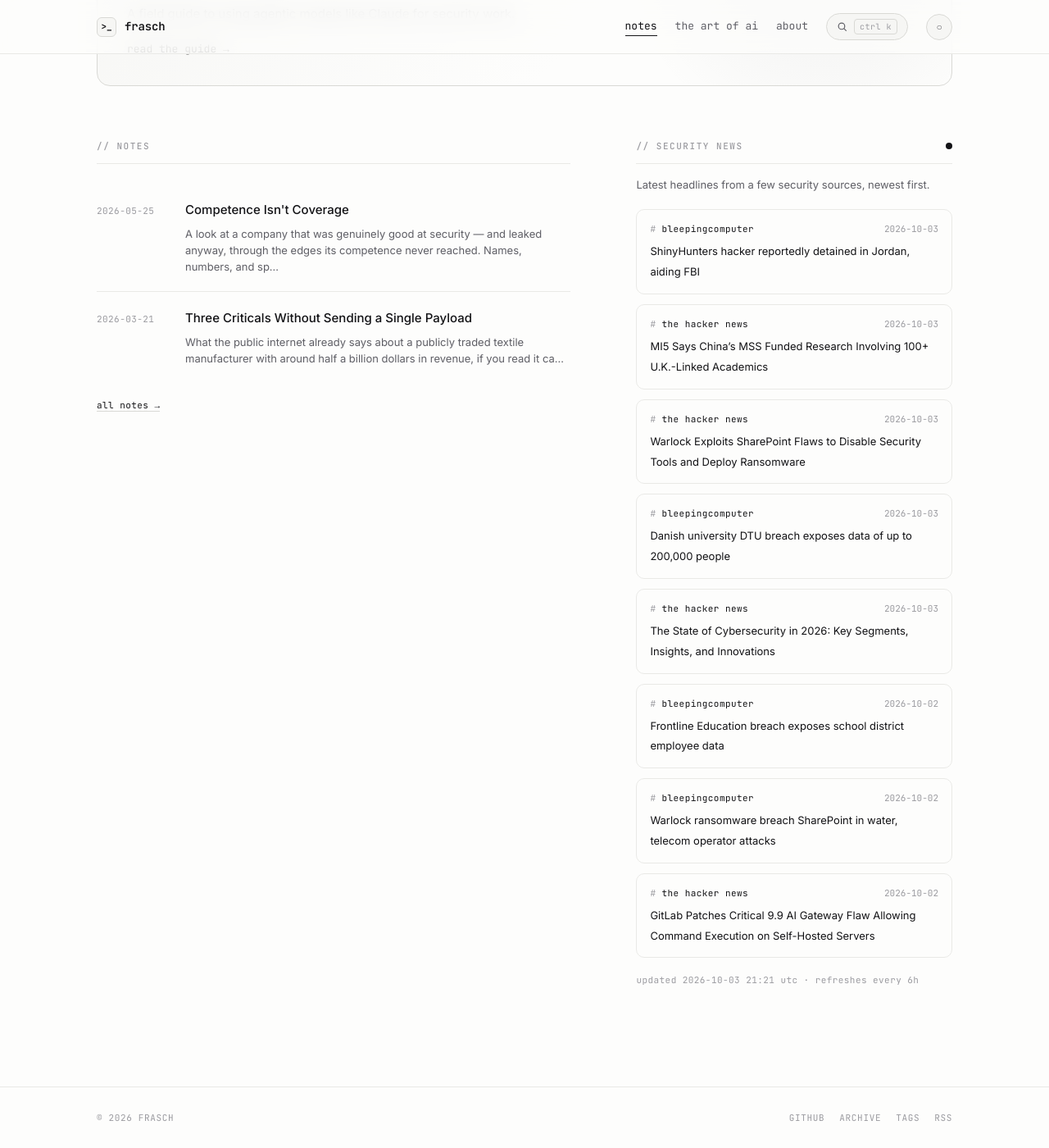
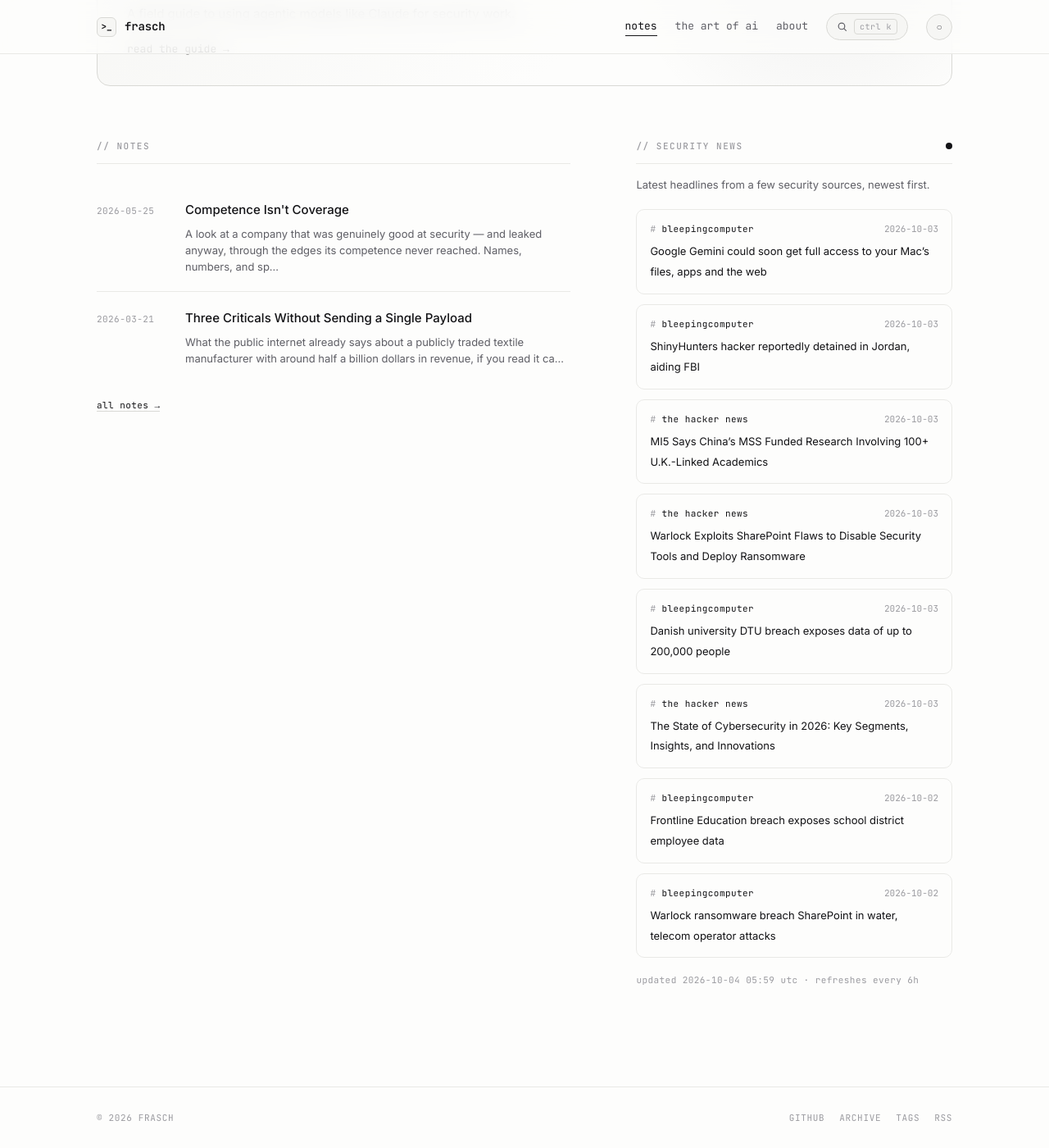
Before and after one commit to whoisfrasch/frasch, a Jekyll site: the page built from index.html, in a window 1280 px wide and 1400 px high, scrolled down 615 px. Shown: the whole window at 82% size. Built offline with Jekyll 4.4.1, drawn with Linux system fonts in a browser that asks for light colours.

Commit message:
Refresh security news feed

```diff
--- a/_data/news.json
+++ b/_data/news.json
@@ -1,6 +1,12 @@
 {
-  "updated": "2026-10-03T21:21:53Z",
+  "updated": "2026-10-04T05:59:11Z",
   "items": [
+    {
+      "source": "bleepingcomputer",
+      "title": "Google Gemini could soon get full access to your Mac’s files, apps and the web",
+      "link": "https://www.bleepingcomputer.com/news/google/google-gemini-could-soon-get-full-access-to-your-macs-files-apps-and-the-web/",
+      "date": "2026-10-03T23:12:34Z"
+    },
     {
       "source": "bleepingcomputer",
       "title": "ShinyHunters hacker reportedly detained in Jordan, aiding FBI",
@@ -42,12 +48,6 @@
       "title": "Warlock ransomware breach SharePoint in water, telecom operator attacks",
       "link": "https://www.bleepingcomputer.com/news/security/warlock-ransomware-breach-sharepoint-in-water-telecom-operator-attacks/",
       "date": "2026-10-02T18:33:01Z"
-    },
-    {
-      "source": "the hacker news",
-      "title": "GitLab Patches Critical 9.9 AI Gateway Flaw Allowing Command Execution on Self-Hosted Servers",
-      "link": "https://thehackernews.com/2026/10/gitlab-patches-critical-self-hosted-ai.html",
-      "date": "2026-10-02T17:33:31Z"
     }
   ]
 }
```
